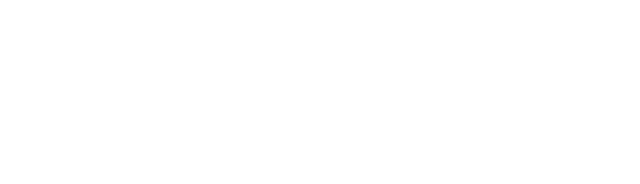
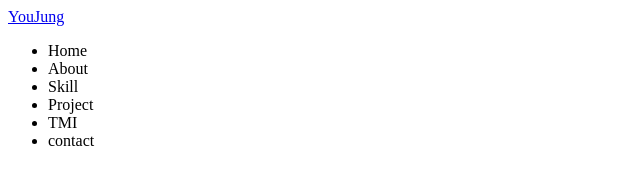
Before and after one commit to Limyoujung/portfolio, a plain HTML site: page index.html in a window 1280 px wide. Shown: the whole page, without its empty margins (0-640 px from the left). Drawn offline with Linux system fonts and the light colour scheme.

Commit message:
Html : Navbar

```diff
--- a/index.html
+++ b/index.html
@@ -13,6 +13,32 @@
   <script src="main.js" defer></script>
 </head>
 <body>
-
+  <!-- Navbar -->
+  <nav id="id">
+    <div class="navbar__logo">
+      <i class="fabicon"></i>
+      <a href="#">YouJung</a>
+    </div>
+    <div class="navbar__menu">
+      <ul class="navbar__menu">
+        <li class="navbar__munu__item">Home</li>
+        <li class="navbar__munu__item">About</li>
+        <li class="navbar__munu__item">Skill</li>
+        <li class="navbar__munu__item">Project</li>
+        <li class="navbar__munu__item">TMI</li>
+        <li class="navbar__munu__item">contact</li>
+      </ul>
+    </div>
+  </nav>
+  <!-- about -->
+  <section id="about"></section>
+  <!-- skills -->
+  <section id="skills"></section>
+  <!-- projects -->
+  <section id="projects"></section>
+  <!-- tmi -->
+  <section id="tmi"></section>
+  <!-- contact -->
+  <section id="contact"></section>
 </body>
 </html>
```
